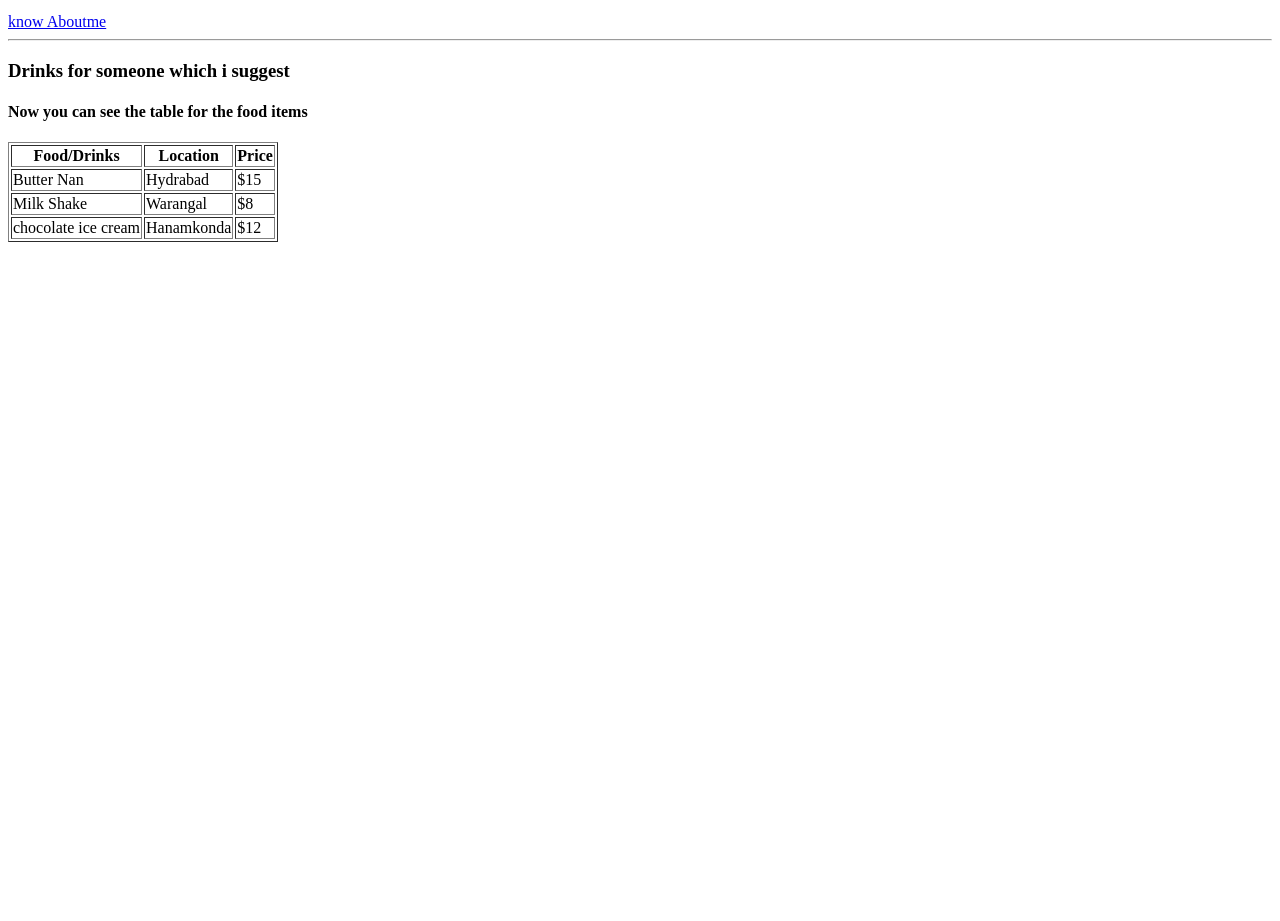
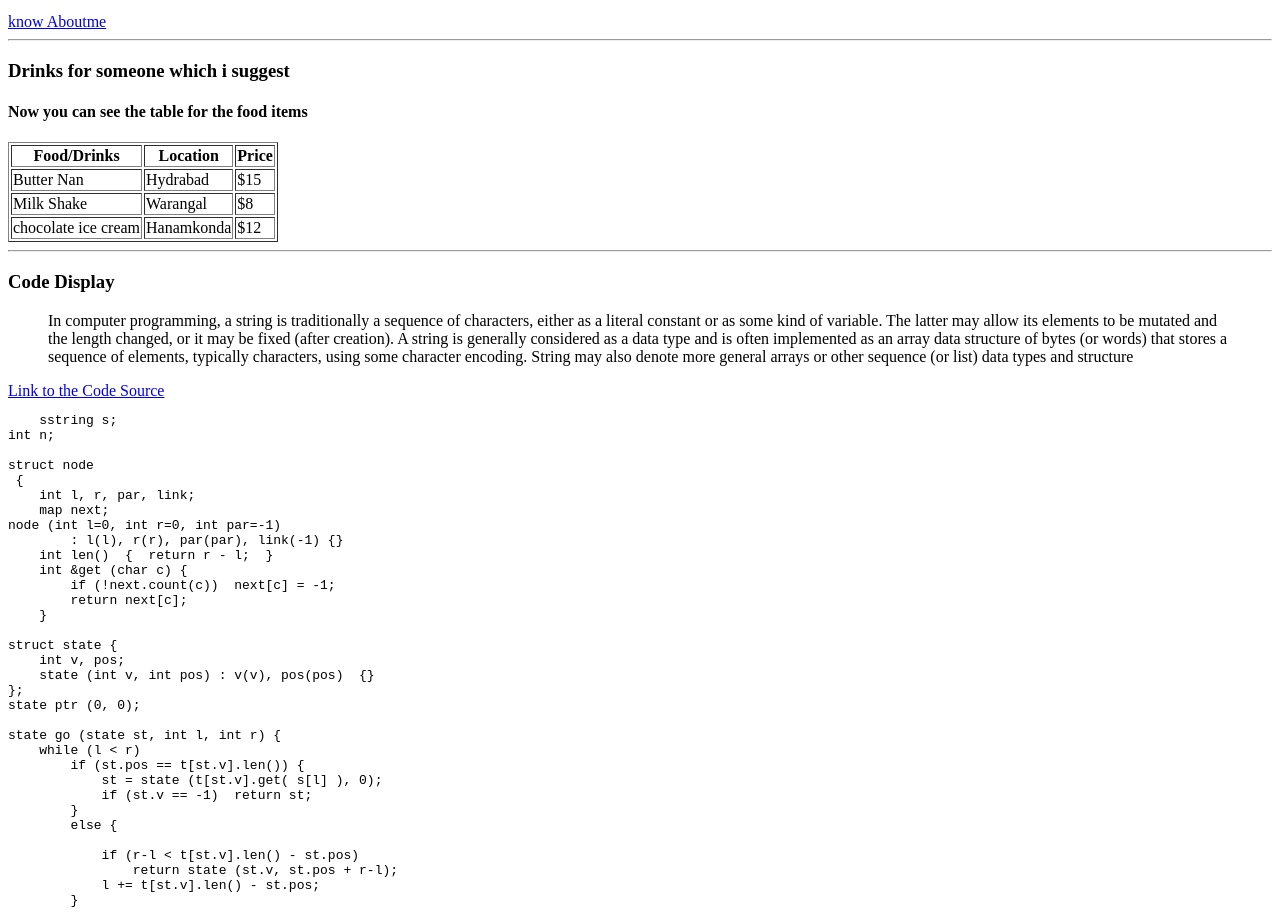
Before and after one commit to 44-563-WebApps-F21/webapps-f21-assignment-3-pnikhil24, a plain HTML site: page index.html in a window 1280 px wide. Shown: the part 507-1428 px from the top of the page. Before the commit the page ends 800 px from the top, so only its background shows below. Drawn offline with Linux system fonts and the light colour scheme.

Commit message:
Update index.html

```diff
--- a/index.html
+++ b/index.html
@@ -48,8 +48,8 @@
     <table border="1">
         <tr>
             <th>Food/Drinks</th>
-          <th>Location </th>
-          <th>Price </th>
+            <th>Location </th>
+            <th>Price </th>
         </tr>
         <tr>
             <td>Butter Nan</td>
@@ -67,6 +67,66 @@
             <td>$12</td>
         </tr>
     </table>
+    <hr>
+    <h3>Code Display</h3>
+    <blockquote cite="https://en.wikipedia.org/wiki/String_(computer_science)">In computer programming, a string is
+        traditionally a sequence of characters, either as a literal constant or as some kind of variable. The latter may
+        allow its elements to be mutated and the length changed, or it may be fixed (after creation). A string is
+        generally considered as a data type and is often implemented as an array data structure of bytes (or words) that
+        stores a sequence of elements, typically characters, using some character encoding. String may also denote more
+        general arrays or other sequence (or list) data types and structure</blockquote>
+    <a href="https://cp-algorithms.com/string/suffix-tree-ukkonen.htm"> Link to the Code Source</a>
+    <pre>
+    sstring s;
+int n;
+
+struct node
+ {
+    int l, r, par, link;
+    map<char,int> next;
+node (int l=0, int r=0, int par=-1)
+        : l(l), r(r), par(par), link(-1) {}
+    int len()  {  return r - l;  }
+    int &get (char c) {
+        if (!next.count(c))  next[c] = -1;
+        return next[c];
+    }
+
+struct state {
+    int v, pos;
+    state (int v, int pos) : v(v), pos(pos)  {}
+};
+state ptr (0, 0);
+
+state go (state st, int l, int r) {
+    while (l < r)
+        if (st.pos == t[st.v].len()) {
+            st = state (t[st.v].get( s[l] ), 0);
+            if (st.v == -1)  return st;
+        }
+        else {
+
+            if (r-l < t[st.v].len() - st.pos)
+                return state (st.v, st.pos + r-l);
+            l += t[st.v].len() - st.pos;
+        }
+</pre>
+
+
+
+
+
+
+
+
+
+
+
+
+
+
+
+
 
 
 
```
